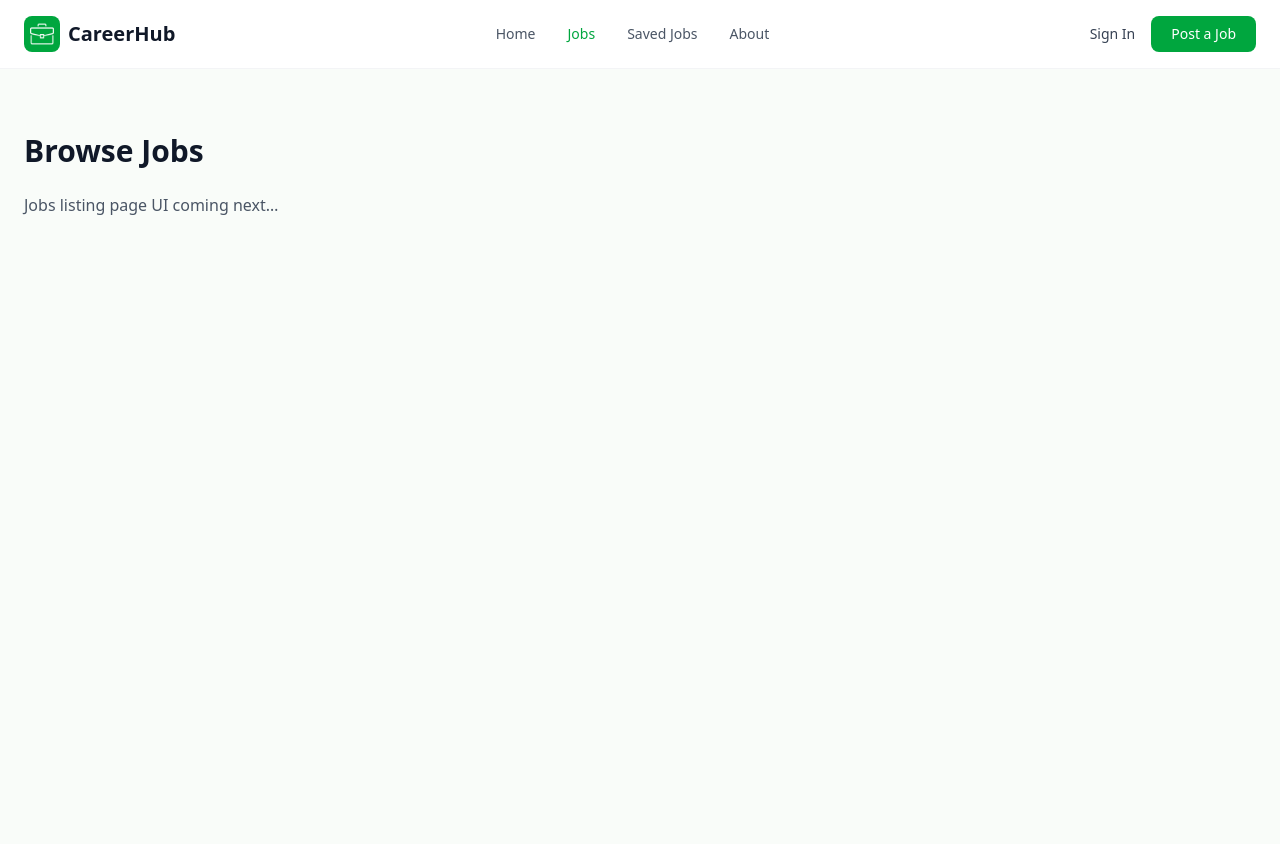
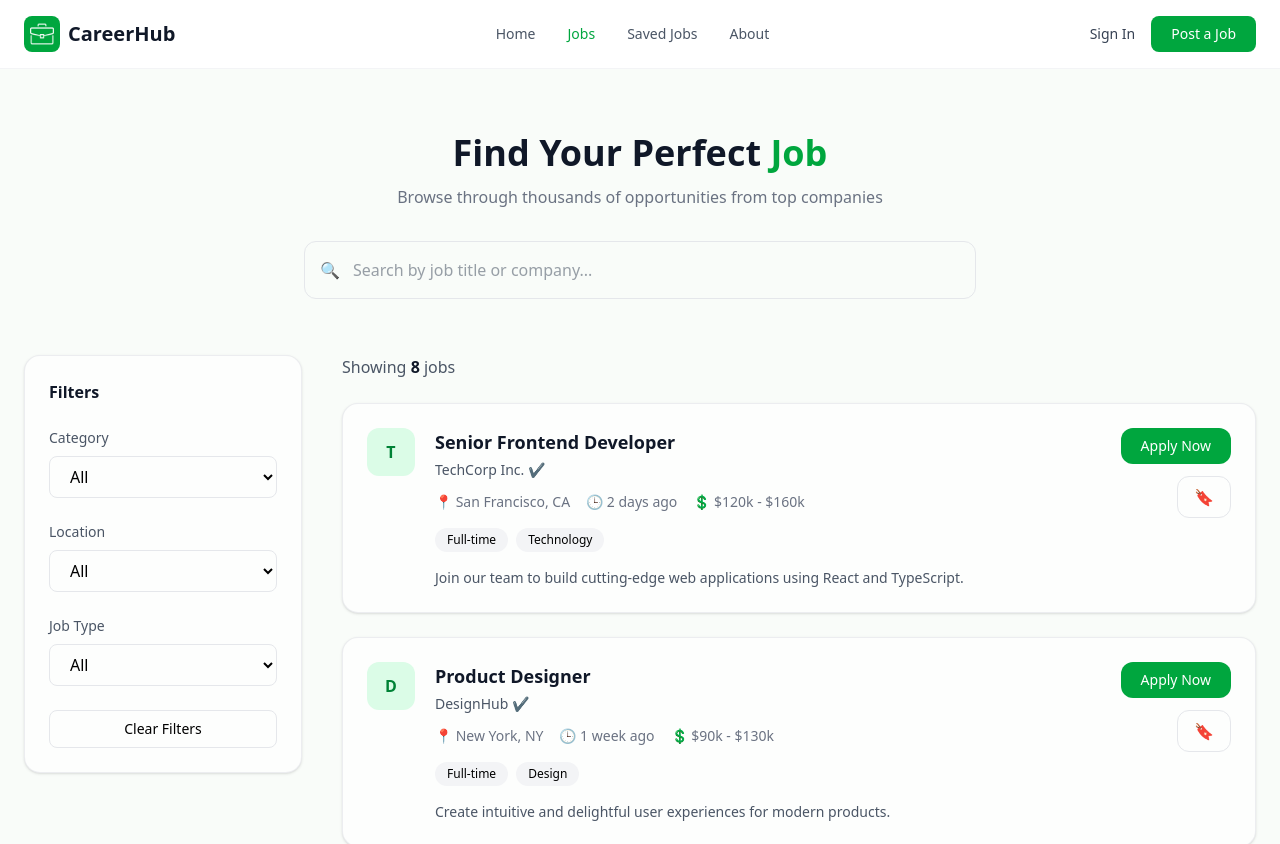
Before and after one commit to AliJoshan/CareerHub, a React (Vite) app: page /jobs in a window 1280 px wide. Shown: the top 844 px of the page. Built offline with nearby package versions, Linux system fonts and the light colour scheme.

Commit message:
Add Jobs page and it's components

```diff
--- /dev/null
+++ b/src/components/jobs/JobCard.tsx
@@ -0,0 +1,68 @@
+type JobCardProps = {
+    letter: string;
+    title: string;
+    company: string;
+    location: string;
+    time: string;
+    salary: string;
+    tags: string[];
+    description: string;
+};
+
+function JobCard({
+    letter,
+    title,
+    company,
+    location,
+    time,
+    salary,
+    tags,
+    description,
+}: JobCardProps) {
+    return (
+        <div className="bg-[#fdfefd] rounded-2xl border border-gray-200/70 p-6 flex justify-between gap-6 shadow-sm transition-all duration-300 hover:shadow-xl hover:-translate-y-[1px]">
+
+            <div className="flex gap-5">
+                <div className="w-12 h-12 rounded-xl bg-green-100 text-green-700 font-bold flex items-center justify-center">
+                    {letter}
+                </div>
+
+                <div>
+                    <h3 className="text-lg font-semibold text-gray-900">{title}</h3>
+
+                    <p className="text-sm text-gray-600 mt-1">
+                        {company} <span className="text-green-500">✔</span>
+                    </p>
+
+                    <div className="flex flex-wrap gap-4 text-sm text-gray-500 mt-3">
+                        <span>📍 {location}</span>
+                        <span>🕒 {time}</span>
+                        <span>💲 {salary}</span>
+                    </div>
+
+                    <div className="flex gap-2 mt-4">
+                        {tags.map((tag) => (
+                            <span key={tag} className="text-xs bg-gray-100 px-3 py-1 rounded-full">
+                                {tag}
+                            </span>
+                        ))}
+                    </div>
+
+                    <p className="text-gray-600 mt-4 text-sm max-w-xl">{description}</p>
+                </div>
+            </div>
+
+            <div className="flex flex-col items-end gap-3">
+                <button className="bg-green-600 text-white px-5 py-2 rounded-xl text-sm font-medium">
+                    Apply Now
+                </button>
+
+                <button className="border border-gray-200 rounded-xl px-4 py-2">
+                    🔖
+                </button>
+            </div>
+        </div>
+    );
+}
+
+export default JobCard;
--- /dev/null
+++ b/src/components/jobs/JobsFilters.tsx
@@ -0,0 +1,30 @@
+function JobsFilters() {
+    return (
+        <aside className="bg-[#fdfefd] rounded-2xl border border-gray-200/70 p-6 h-fit shadow-sm">
+            <h3 className="font-semibold text-gray-900 mb-6">Filters</h3>
+
+            <div className="space-y-6">
+                <FilterSelect label="Category" />
+                <FilterSelect label="Location" />
+                <FilterSelect label="Job Type" />
+
+                <button className="w-full border border-gray-200 rounded-lg py-2 text-sm hover:bg-gray-50">
+                    Clear Filters
+                </button>
+            </div>
+        </aside>
+    );
+}
+
+function FilterSelect({ label }: { label: string }) {
+    return (
+        <div>
+            <label className="block text-sm text-gray-600 mb-2">{label}</label>
+            <select className="w-full rounded-lg border border-gray-200 px-4 py-2">
+                <option>All</option>
+            </select>
+        </div>
+    );
+}
+
+export default JobsFilters;
--- /dev/null
+++ b/src/components/jobs/JobsHeader.tsx
@@ -0,0 +1,29 @@
+function JobsHeader() {
+    return (
+        <div className="text-center mb-14">
+            <h1 className="text-4xl font-bold text-gray-900">
+                Find Your Perfect <span className="text-green-600">Job</span>
+            </h1>
+
+            <p className="text-gray-500 mt-3">
+                Browse through thousands of opportunities from top companies
+            </p>
+
+            {/* Search */}
+            <div className="mt-8 max-w-2xl mx-auto">
+                <div className="relative">
+                    <input
+                        type="text"
+                        placeholder="Search by job title or company..."
+                        className="w-full rounded-xl border border-gray-200 py-4 pl-12 pr-4 text-gray-700 focus:outline-none focus:ring-2 focus:ring-green-500"
+                    />
+                    <span className="absolute left-4 top-1/2 -translate-y-1/2 text-gray-400">
+                        🔍
+                    </span>
+                </div>
+            </div>
+        </div>
+    );
+}
+
+export default JobsHeader;
--- /dev/null
+++ b/src/components/jobs/JobsList.tsx
@@ -0,0 +1,37 @@
+import JobCard from "./JobCard";
+
+function JobsList() {
+    return (
+        <div className="lg:col-span-3">
+            <p className="text-gray-600 mb-6">
+                Showing <span className="font-semibold text-gray-900">8</span> jobs
+            </p>
+
+            <div className="space-y-6">
+                <JobCard
+                    letter="T"
+                    title="Senior Frontend Developer"
+                    company="TechCorp Inc."
+                    location="San Francisco, CA"
+                    time="2 days ago"
+                    salary="$120k - $160k"
+                    tags={["Full-time", "Technology"]}
+                    description="Join our team to build cutting-edge web applications using React and TypeScript."
+                />
+
+                <JobCard
+                    letter="D"
+                    title="Product Designer"
+                    company="DesignHub"
+                    location="New York, NY"
+                    time="1 week ago"
+                    salary="$90k - $130k"
+                    tags={["Full-time", "Design"]}
+                    description="Create intuitive and delightful user experiences for modern products."
+                />
+            </div>
+        </div>
+    );
+}
+
+export default JobsList;
--- a/src/pages/Jobs.tsx
+++ b/src/pages/Jobs.tsx
@@ -1,14 +1,19 @@
+import JobsHeader from "../components/jobs/JobsHeader";
+import JobsFilters from "../components/jobs/JobsFilters";
+import JobsList from "../components/jobs/JobsList";
+
 function Jobs() {
     return (
         <section className="min-h-screen bg-[#f9fcf9]">
             <div className="max-w-7xl mx-auto px-6 py-16">
-                <h1 className="text-3xl font-bold text-gray-900 mb-6">
-                    Browse Jobs
-                </h1>
 
-                <p className="text-gray-600">
-                    Jobs listing page UI coming next…
-                </p>
+                <JobsHeader />
+
+                <div className="grid grid-cols-1 lg:grid-cols-4 gap-10">
+                    <JobsFilters />
+                    <JobsList />
+                </div>
+
             </div>
         </section>
     );
```
